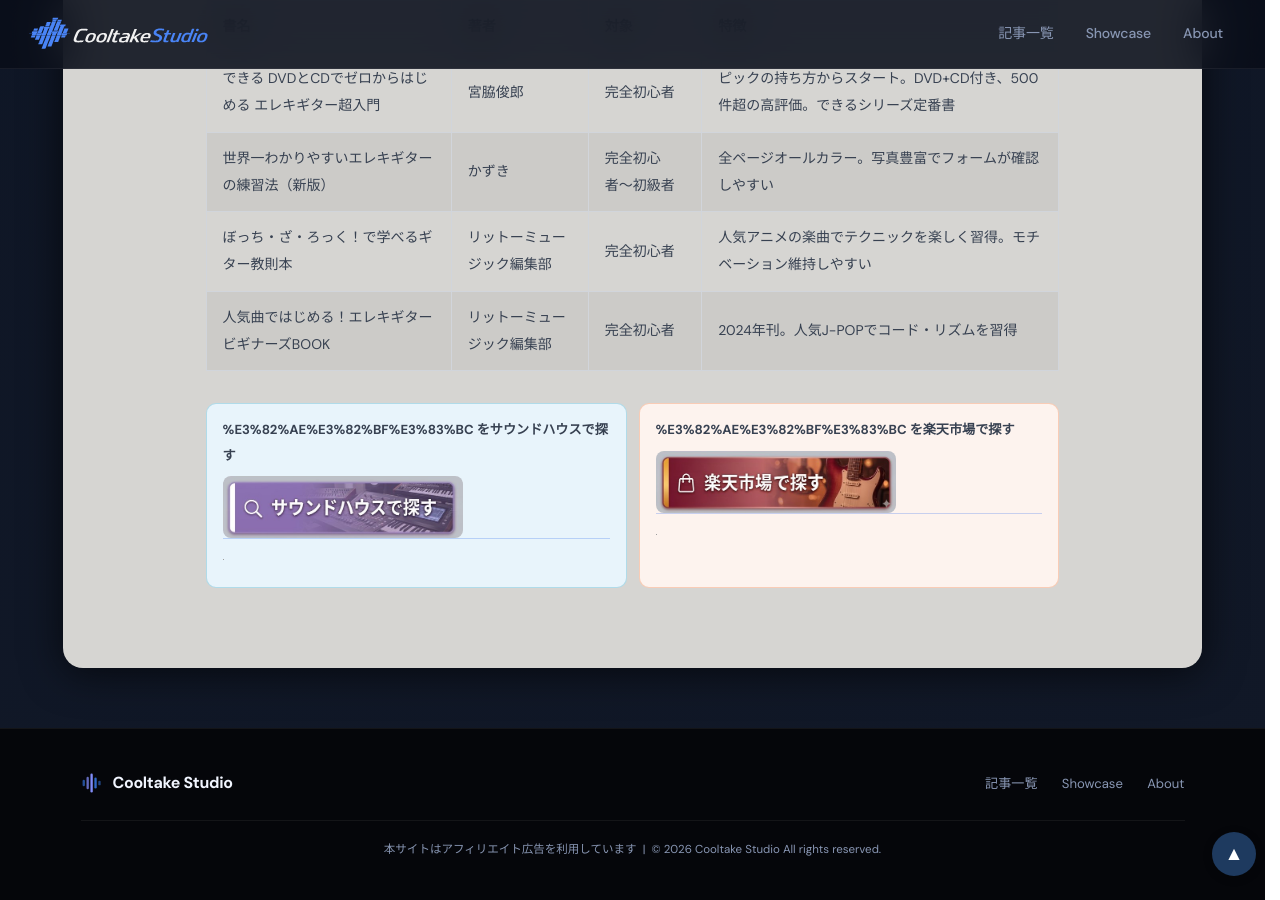
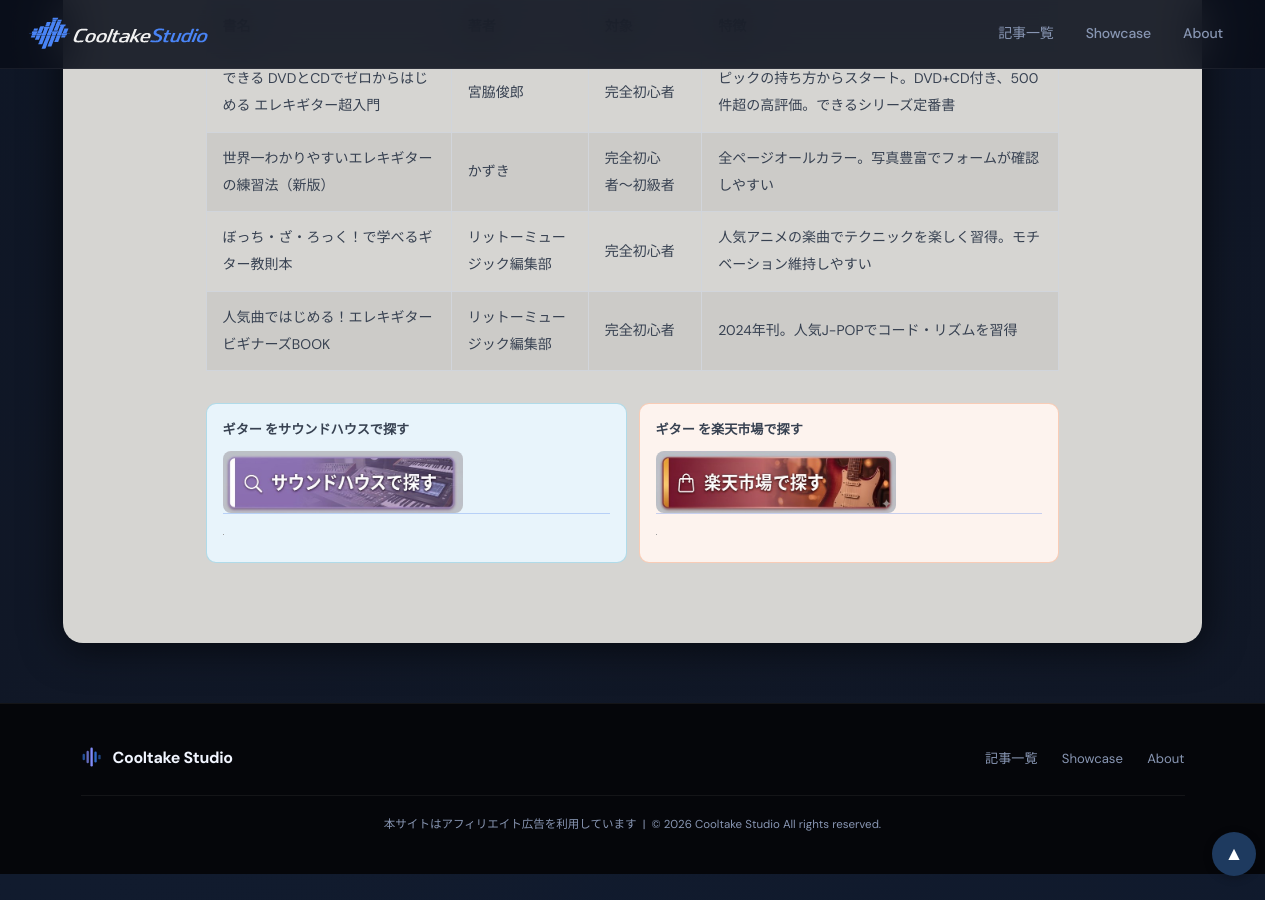
Before and after one commit to cooltake/cooltake-staging, a Jekyll site: the page built from _posts/2026-05-20-guitar-guide.md, in a window 1280 px wide and 900 px high, scrolled down 4345 px. Built offline with Jekyll 4.4.1, drawn with Linux system fonts in a browser that asks for light colours; some web fonts are replaced; grey boxes are pictures that could not be loaded.

Commit message:
fix: decode URL-encoded keyword labels in shop buttons

```diff
--- a/_posts/2026-05-20-guitar-guide.md
+++ b/_posts/2026-05-20-guitar-guide.md
@@ -108,12 +108,12 @@
 
 <div style="display:flex;gap:.75rem;margin:2rem 0;">
 <div style="flex:1;padding:.8rem 1rem 1rem;background:#e8f4fb;border-radius:10px;border:1px solid rgba(8,145,178,.25);">
-<p style="margin:0 0 .5rem;color:#374151;font-size:.82rem;font-weight:bold;">%E3%82%AE%E3%82%BF%E3%83%BC をサウンドハウスで探す</p>
+<p style="margin:0 0 .5rem;color:#374151;font-size:.82rem;font-weight:bold;">ギター をサウンドハウスで探す</p>
 <a href="https://h.accesstrade.net/sp/cc?rk=01001xqc00os63&url=https%3A%2F%2Fwww.soundhouse.co.jp%2Fsearch%2Findex%2F%3Fsearch_all%3D%25E3%2582%25AE%25E3%2582%25BF%25E3%2583%25BC" rel="nofollow" referrerpolicy="no-referrer-when-downgrade" style="display:block;text-decoration:none;"><img src="/assets/images/btn-soundhouse.jpg" alt="サウンドハウスで探す" width="240" style="height:auto;border-radius:8px;display:block;"></a>
 <img src="https://h.accesstrade.net/sp/rr?rk=01001xqc00os63" width="1" height="1" border="0" alt="" loading="lazy">
 </div>
 <div style="flex:1;padding:.8rem 1rem 1rem;background:#fdf3ee;border-radius:10px;border:1px solid rgba(234,88,12,.25);">
-<p style="margin:0 0 .5rem;color:#374151;font-size:.82rem;font-weight:bold;">%E3%82%AE%E3%82%BF%E3%83%BC を楽天市場で探す</p>
+<p style="margin:0 0 .5rem;color:#374151;font-size:.82rem;font-weight:bold;">ギター を楽天市場で探す</p>
 <a href="//af.moshimo.com/af/c/click?a_id=5565352&amp;p_id=54&amp;pc_id=54&amp;pl_id=616&amp;url=https%3A%2F%2Fsearch.rakuten.co.jp%2Fsearch%2Fmall%2F%25E3%2582%25AE%25E3%2582%25BF%25E3%2583%25BC+%25E5%2588%259D%25E5%25BF%2583%25E8%2580%2585+%25E3%2582%25BB%25E3%2583%2583%25E3%2583%2588%2F" rel="nofollow" referrerpolicy="no-referrer-when-downgrade" style="display:block;text-decoration:none;"><img src="/assets/images/btn-rakuten.jpg" alt="楽天市場で探す" width="240" style="height:auto;border-radius:8px;display:block;"></a>
 <img src="//i.moshimo.com/af/i/impression?a_id=5565352&amp;p_id=54&amp;pc_id=54&amp;pl_id=616" width="1" height="1" style="border:none;" alt="" loading="lazy">
 </div>
```
